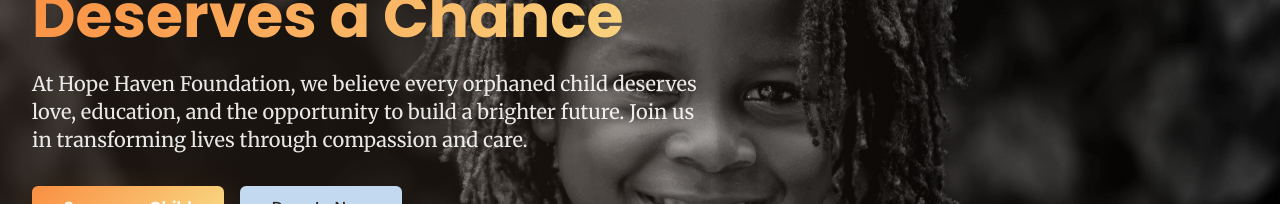
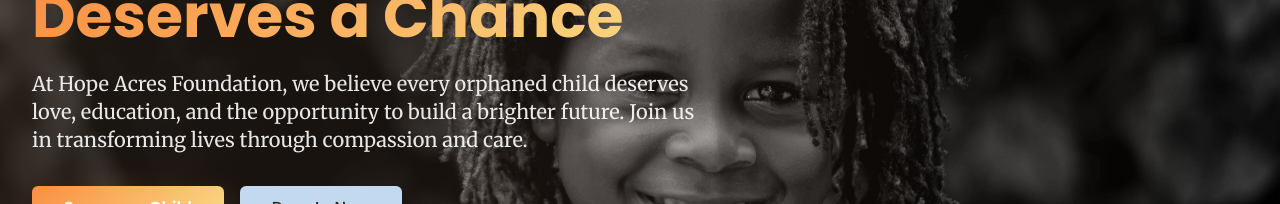
Before and after one commit to svcre0/hope-center, a React (Vite) app: page / in a window 1280 px wide. Shown: the part 335-539 px from the top of the page. Built offline with nearby package versions, Linux system fonts and the light colour scheme.

Commit message:
Update HeroSection.tsx

```diff
--- a/src/components/HeroSection.tsx
+++ b/src/components/HeroSection.tsx
@@ -26,7 +26,7 @@ const HeroSection = () => {
           </h1>
 
           <p className="font-body text-lg sm:text-xl text-background/90 mb-8 leading-relaxed">
-            At Hope Haven Foundation, we believe every orphaned child deserves love,
+            At Hope Acres Foundation, we believe every orphaned child deserves love,
             education, and the opportunity to build a brighter future. Join us in
             transforming lives through compassion and care.
           </p>
```
